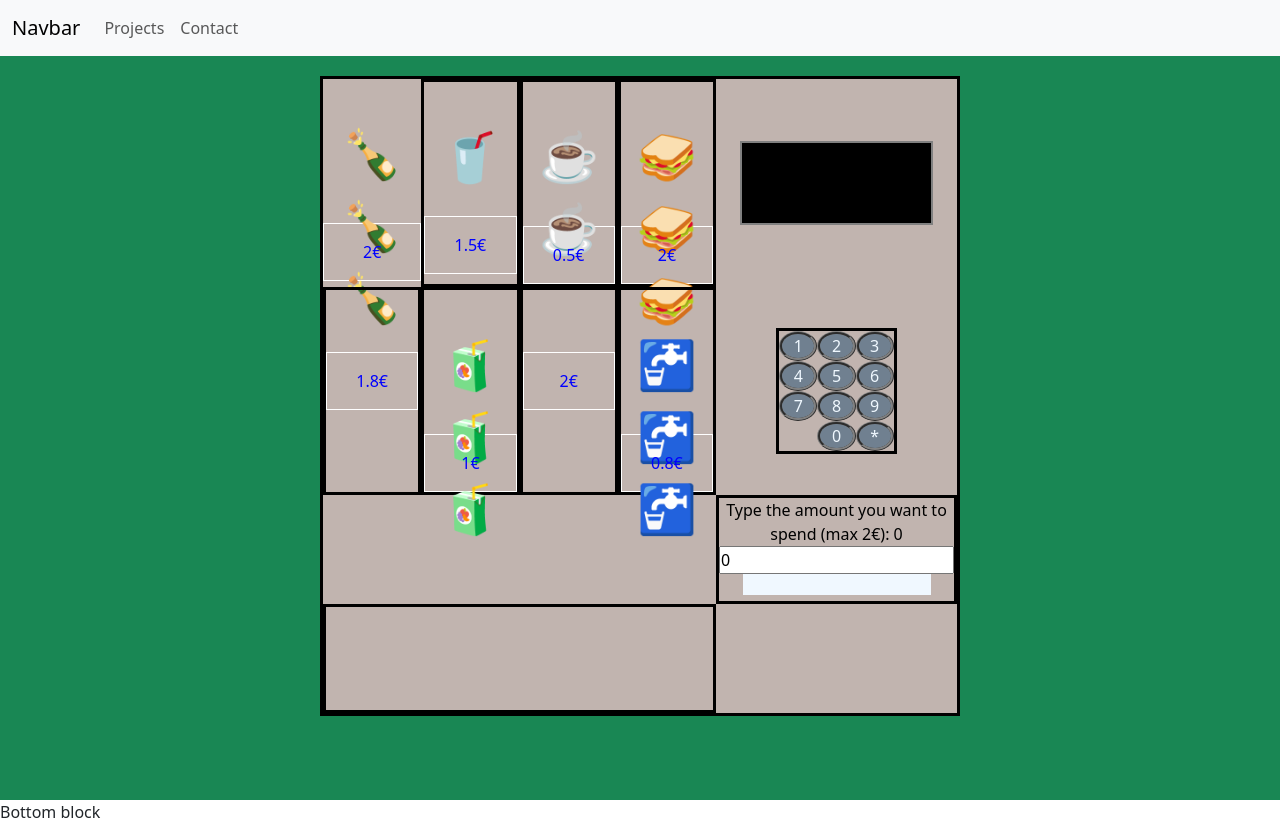
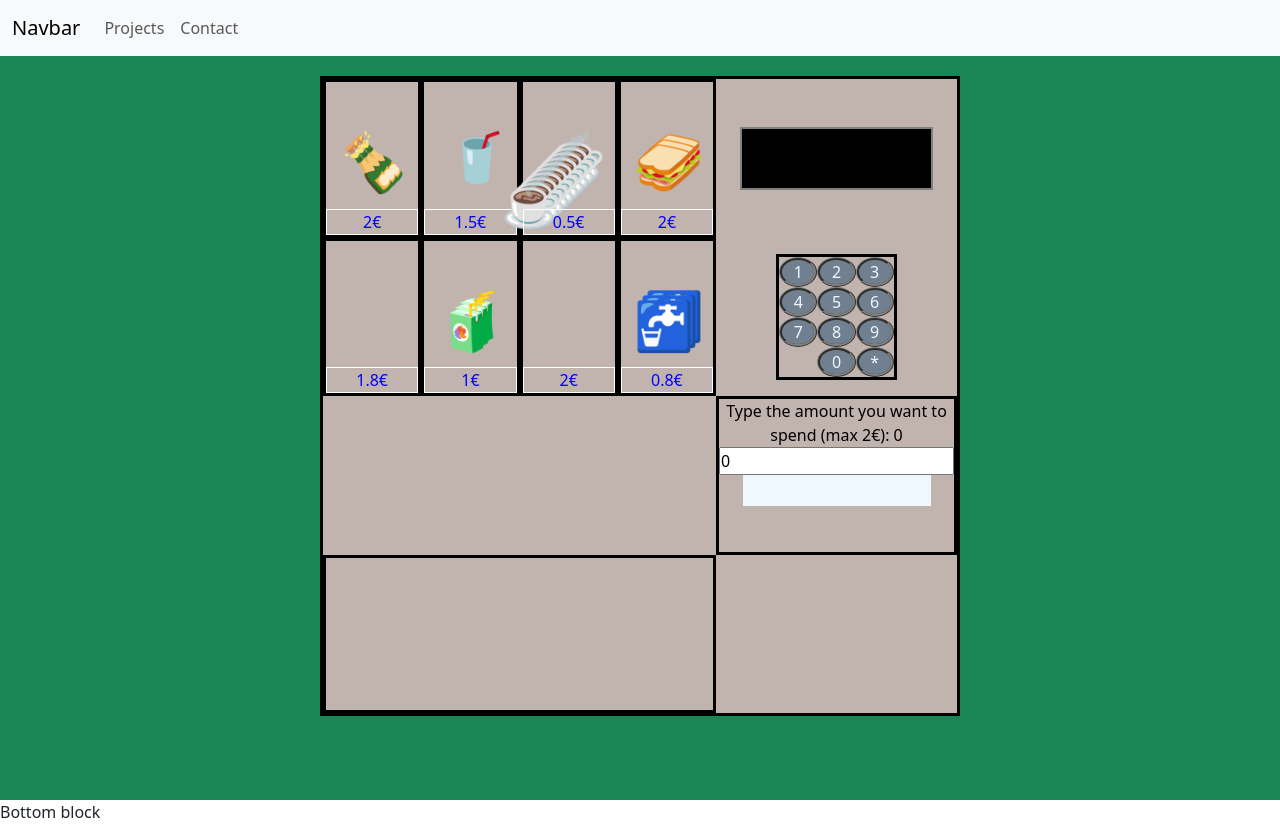
Before and after one commit to AdrienFauD/PortfolioWeb, a React (Create React App) app: page /routes/projects in a window 1280 px wide. Built offline with nearby package versions, Linux system fonts and the light colour scheme.

Commit message:
Dispenser : update type problem when adding coins

```diff
--- a/src/components/dispenser/dispenser.css
+++ b/src/components/dispenser/dispenser.css
@@ -1,4 +1,4 @@
-.chips, .soda, .coffee, .sandwich, .ferrari, .juice, .helicopter, .water, .dispenser, .choice-pad, .drink-box, .coin-inserter {
+.champagne, .soda, .coffee, .sandwich, .ferrari, .juice, .helicopter, .water, .dispenser, .choice-pad, .drink-box, .coin-inserter {
     border: 1mm solid black;
     margin: auto;
     padding: auto;
@@ -10,6 +10,8 @@
 .dispenser {
     background-color:  rgba(215, 187, 187, 0.887);
     width: 50%;
+    min-width: 350px;
+    max-width: 700px;
     height: 80vh;
     font-size: 16px;
     margin: auto;
@@ -20,7 +22,7 @@
     grid-template-rows: repeat(4, 1fr);
 }
 
-.chips {
+.champagne {
     grid-area: 1/1;
 }
 
--- a/src/components/dispenser/dispenser.js
+++ b/src/components/dispenser/dispenser.js
@@ -16,16 +16,16 @@ class Dispenser extends React.Component {
                 // name, value, total
                 ['twos', 2, 0.00],
                 ['ones', 1, 0.00],
-                ['fiftys', 0.5, 2.50],
-                ['twentys', 0.2, 2.40],
-                ['tens', 0.1, 3.70],
-                ['fives', 0.05, 0.05]
+                ['fiftys', 0.5, 52.50],
+                ['twentys', 0.2, 52.40],
+                ['tens', 0.1, 53.70],
+                ['fives', 0.05, 50.05]
             ],
             productsInDispenser: [
                 // name, total, price
                 ['champagne', 3, 2, '🍾'],
                 ['soda', 1, 1.5, '🥤'],
-                ['coffee', 2, 0.5, '☕'],
+                ['coffee', 10, 0.5, '☕'],
                 ['sandwich', 3, 2, '🥪'],
                 ['ferrari', 0, 1.8, '🏎'],
                 ['juice', 3, 1, '🧃'],
@@ -33,7 +33,8 @@ class Dispenser extends React.Component {
                 ['water', 3, 0.80, '🚰'],
             ],
             itemInBox: "",
-            errorMessage: ''
+            errorMessage: '',
+            change: ''
         }
     }
 
@@ -59,7 +60,7 @@ class Dispenser extends React.Component {
         }, [])
 
         newStateMoney.forEach((element, index) => {
-            element[2] += arr[index] * element[1]
+            element[2] = parseFloat(element[2]) + parseFloat(arr[index] * element[1])
 
         })
 
@@ -70,12 +71,15 @@ class Dispenser extends React.Component {
 
     // modify the amount of money there is in the distributor
     handleMoneyChange = (param, num) => {
+        this.setState({
+            change : param
+        })
         const tempMoneyState = [...this.state.moneyInDispenser]
-
         this.setState({
             moneyInDispenser: tempMoneyState
         })
     }
+
 
     // empty drink box
     takeItem = () => {
@@ -102,8 +106,13 @@ class Dispenser extends React.Component {
             case 4:
                 errorMessage = "you need to insert " + value
                 break
+            case 5:
+                errorMessage = 'not enough change in the machine'
+                break
             case '':
                 errorMessage = "take your item"
+                break
+            default:
                 break
         }
         this.setState({
@@ -115,7 +124,11 @@ class Dispenser extends React.Component {
             })
         }, 5000);
     }
-
+    userTakesMoney = () => {
+        this.setState({
+            change : ''
+        })
+    }
     render() {
         return (
             <div className="dispenser">
@@ -134,6 +147,8 @@ class Dispenser extends React.Component {
                     sumInDispenser={this.state.sumInDispenser}
                     changeMoneyDispenser={this.handleMoneyChange}
                     giveProduct={this.handleProductsChange}
+                    coins = {this.state.change}
+                    userTakesMoney = {this.userTakesMoney}
                 />
                 <DrinkBox
                     product={this.state.itemInBox}
--- a/src/components/dispenser/moneyBoard.js
+++ b/src/components/dispenser/moneyBoard.js
@@ -1,8 +1,9 @@
 import { useState, useEffect } from "react";
+import ReturnedCoins from "./returnedCoins"
 
 export default function MoneyBoard(props) {
     const keyboard = [0, 1, 2, 3, 4, 5, 6, 7, 8, 9, '*'];
-    const { moneyLeft, productsLeft, sumInDispenser, changeMoneyDispenser, addCoinsToMachine, giveProduct, error } = props
+    const { coins, moneyLeft, productsLeft, sumInDispenser, changeMoneyDispenser, addCoinsToMachine, giveProduct, error, userTakesMoney } = props
     const [moneyInserted, setMoneyInserted] = useState(0)
     const [amountGiven, setAmountGiven] = useState(0)
 
@@ -10,7 +11,7 @@ export default function MoneyBoard(props) {
 
     // when the change has been inserted, the user choose what product he wants
     const handleInsertMoney = (userChoice) => {
-        if(userChoice >= 8 ){ return }
+        if (userChoice >= 8) { return }
         const amount = parseFloat(amountGiven).toFixed(2)
         const productValue = productsLeft[userChoice][2]
         // no product left
@@ -42,7 +43,7 @@ export default function MoneyBoard(props) {
         else if (amount >= productValue) {
             addCoinsToMachine(amountGiven)
             giveProduct(userChoice)
-            if (amount === productValue) alert("take your thing")
+            if (amount === productValue) error("")
             else {
                 let changeToGiveBack = amount - productValue
                 giveMoney(changeToGiveBack.toFixed(2))
@@ -56,23 +57,25 @@ export default function MoneyBoard(props) {
 
 
     // handles what happens with the money when it is in the machine
-    const giveMoney = ( moneyInsertedNum ) => {
-        let num =  moneyInsertedNum
+    const giveMoney = (moneyInsertedNum) => {
+
+        let num = moneyInsertedNum
         let money = [...moneyLeft]
         let arr = []
         let i = 0
         while (num > 0) {
 
-            // force loop to stop when we checked every coins pile
+            // force loop to stop when we checked every coin stacks
             if (i > 5) {
                 if (num !== 0) {
-                    alert("not enough change in the machine")
+                    error(5)
                     arr.length = 0
                 }
                 break
             } else {
                 // si l'indice i a de l'argent et que cette valeur est infèrieure à num :
                 if ((num - money[i][1]).toFixed(2) >= 0) {
+
                     if (money[i][2] > 0) {
                         arr.push([money[i][0], money[i][1]])
                         num = (num - money[i][1]).toFixed(2)
@@ -88,7 +91,6 @@ export default function MoneyBoard(props) {
             }
 
         }
-
         const arrNoDupes = countDuplicates(arr)
         changeMoneyDispenser(arrNoDupes)
     }
@@ -134,9 +136,12 @@ export default function MoneyBoard(props) {
                     value={amountGiven}
                     onChange={e => setAmountGiven(e.target.value)}
                 />
-                <div className="coin-box">
 
-                </div>
+                <ReturnedCoins
+                    coins={coins}
+                    userTakesMoney={userTakesMoney}
+                />
+
             </div>
         </>
     )
--- a/src/components/dispenser/productBoard.js
+++ b/src/components/dispenser/productBoard.js
@@ -3,14 +3,17 @@ export default function ProductBoard(props) {
 
     //render products in the machine
     const fillWithProduct = (el) => {
-        console.log(el)
+        let initMargTop = 0,
+            initMargLeft = 0;
         const arr = []
-        for (let i = 0; i < el[1]; i++) {
+        for (let i = el[1]; i >= 1; i--) {
             arr.push(
-                <div style={{ width : '100%', margin : '' }}>
+                <div style={{ position : "absolute", marginTop : initMargTop, marginLeft : `calc(25% + ${initMargLeft}px)` }}>
                   { el[3] }
                 </div>
             )
+            initMargLeft -= 5
+            initMargTop -= -5
 
         }
         return arr
@@ -21,14 +24,14 @@ export default function ProductBoard(props) {
         <>
             {productsLeft.map(el => {
                 return (
-                    <div className={el[0]}>
+                    <div className={el[0]} style={{position : "relative"}}>
                         {/* <div style={{color : 'blue', fontWeight : 'bold', margin : "auto"}}>
                             {el[0]}
                         </div> */}
                         <div style={{ fontSize: '3em', paddingTop: '0.8em', paddingBottom: '0.5em',maxHeight : '3em' }}>
                             {fillWithProduct(el)}
                         </div>
-                        <div style={{ color: 'blue', margin: "auto", padding: '1em', border: 'solid white 1px' }}>
+                        <div style={{ color: 'blue', width : "100%", border: 'solid white 1px',position : "absolute", bottom : "0px" }}>
                             {el[2]}€
                         </div>
                     </div>
--- /dev/null
+++ b/src/components/dispenser/returnedCoins.js
@@ -0,0 +1,28 @@
+export default function ReturnedCoins(props) {
+    const { coins, userTakesMoney } = props
+
+    const renderCoins = (coins) => {
+        let result = ''
+        for (const key in coins) {
+            if (Object.hasOwnProperty.call(coins, key)) {
+                const element = coins[key];
+                if(typeof element !== 'number') {
+                    result += element +':'
+                } else {
+                    result += element
+                }
+
+            }
+        }
+
+
+        return result
+
+    }
+
+    return (
+        <div className="coin-box" onClick={() => userTakesMoney()}>
+            {renderCoins(coins)}
+        </div>
+    )
+}
```
